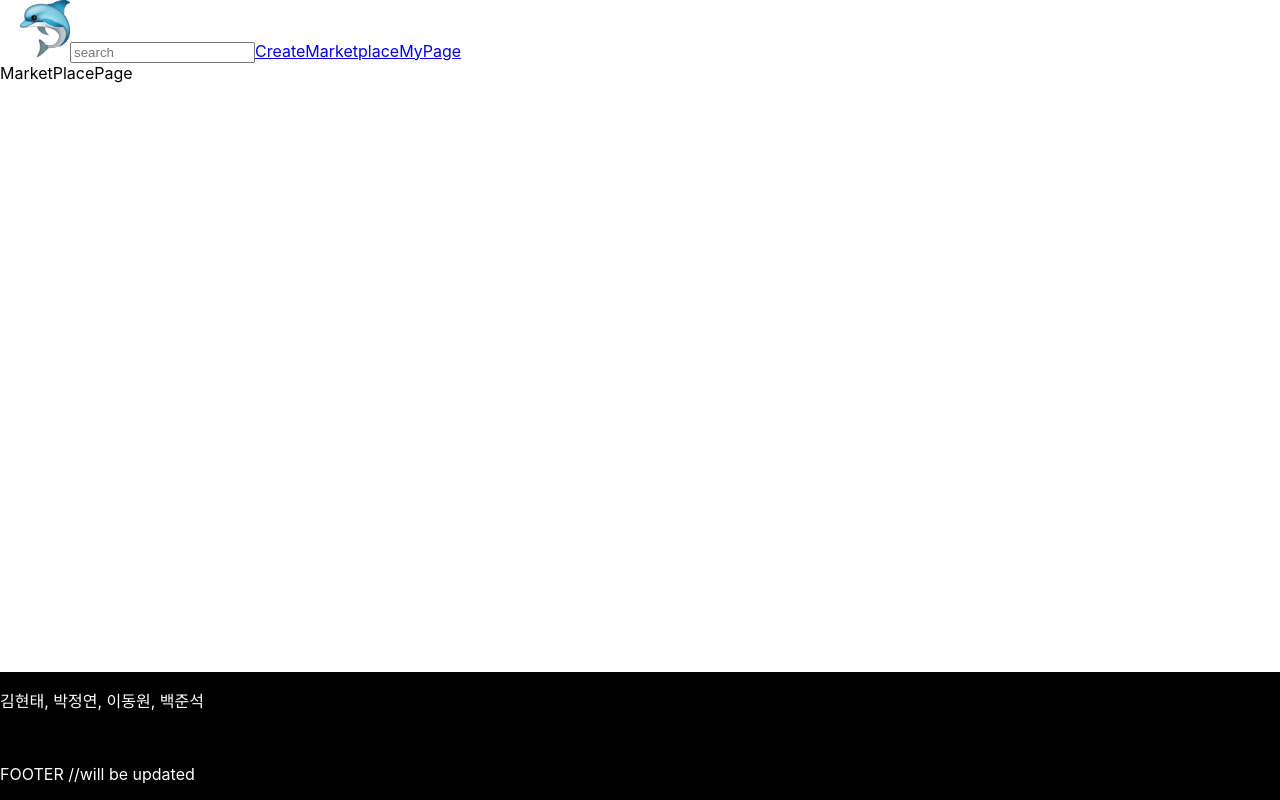
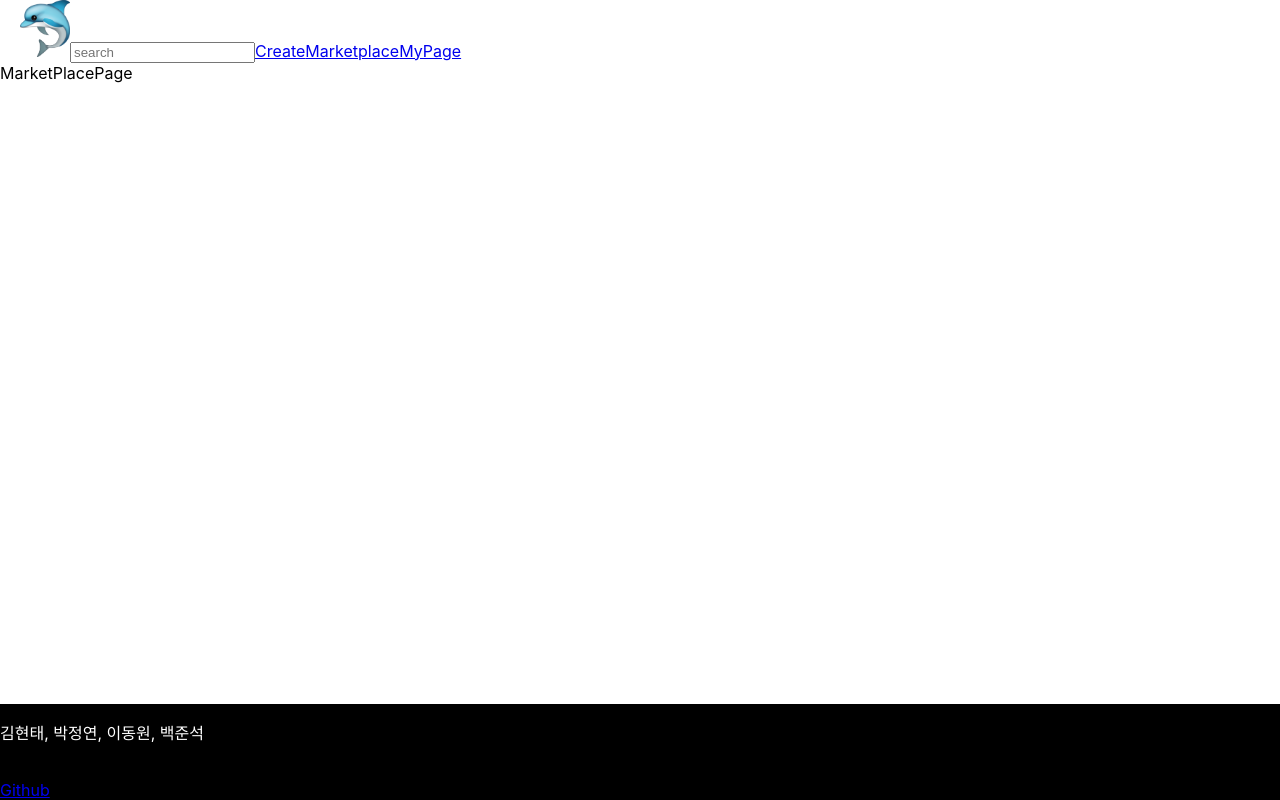
Before and after one commit to codestates-beb/BEB-07-under-the-sea, a React (Create React App) app in the folder client/: page /marketplace in a window 1280 px wide. Built offline with nearby package versions, Linux system fonts and the light colour scheme.

Commit message:
add: github footer

```diff
--- a/client/src/components/Footer.js
+++ b/client/src/components/Footer.js
@@ -1,11 +1,12 @@
 import React from "react";
 import "./Footer.css"
+
 export default function Footer() {
   return(
     <div className="Footer">
       <p>김현태, 박정연, 이동원, 백준석</p>
       <br></br>
-      <p> FOOTER //will be updated</p>
+      <a href="https://github.com/codestates-beb/BEB-07-under-the-sea">Github</a>
     </div>
   )
 }
```
